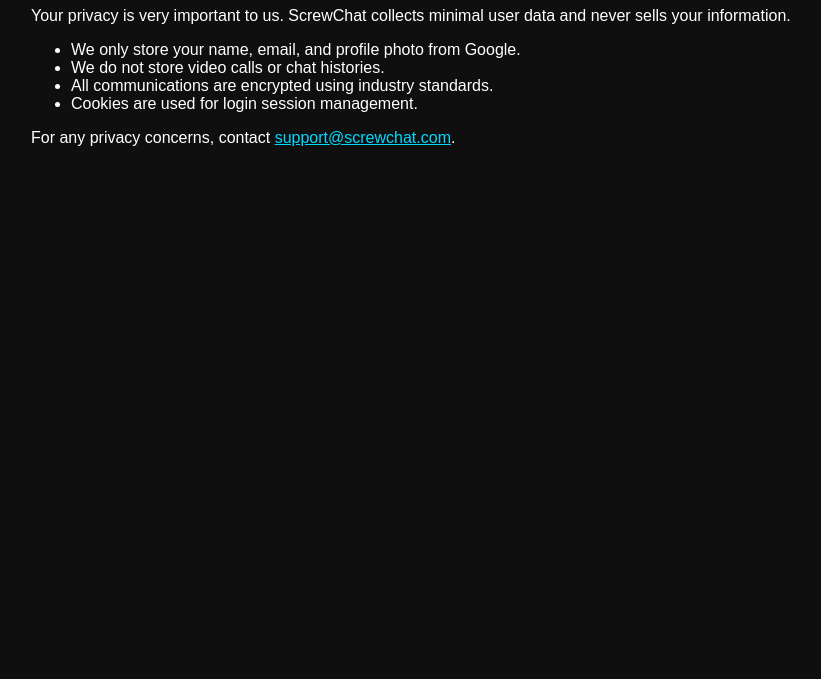
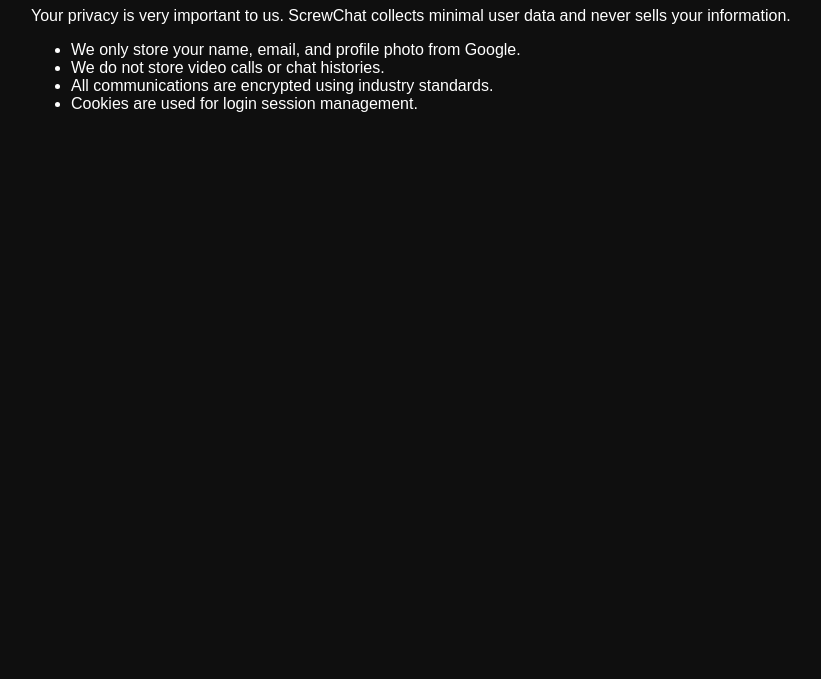
Before and after one commit to kunalbhardwaj882-code/ScrewChat, a website: page privacy.html in a window 1280 px wide. Shown: the part 121-800 px from the top of the page, without its empty margins (17-838 px from the left). Drawn offline with Linux system fonts and the light colour scheme.

Commit message:
Update privacy.html

```diff
--- a/privacy.html
+++ b/privacy.html
@@ -23,6 +23,5 @@
     <li>All communications are encrypted using industry standards.</li>
     <li>Cookies are used for login session management.</li>
   </ul>
-  <p>For any privacy concerns, contact <a href="mailto:support@screwchat.com">support@screwchat.com</a>.</p>
-</body>
+ </body>
 </html>
```
